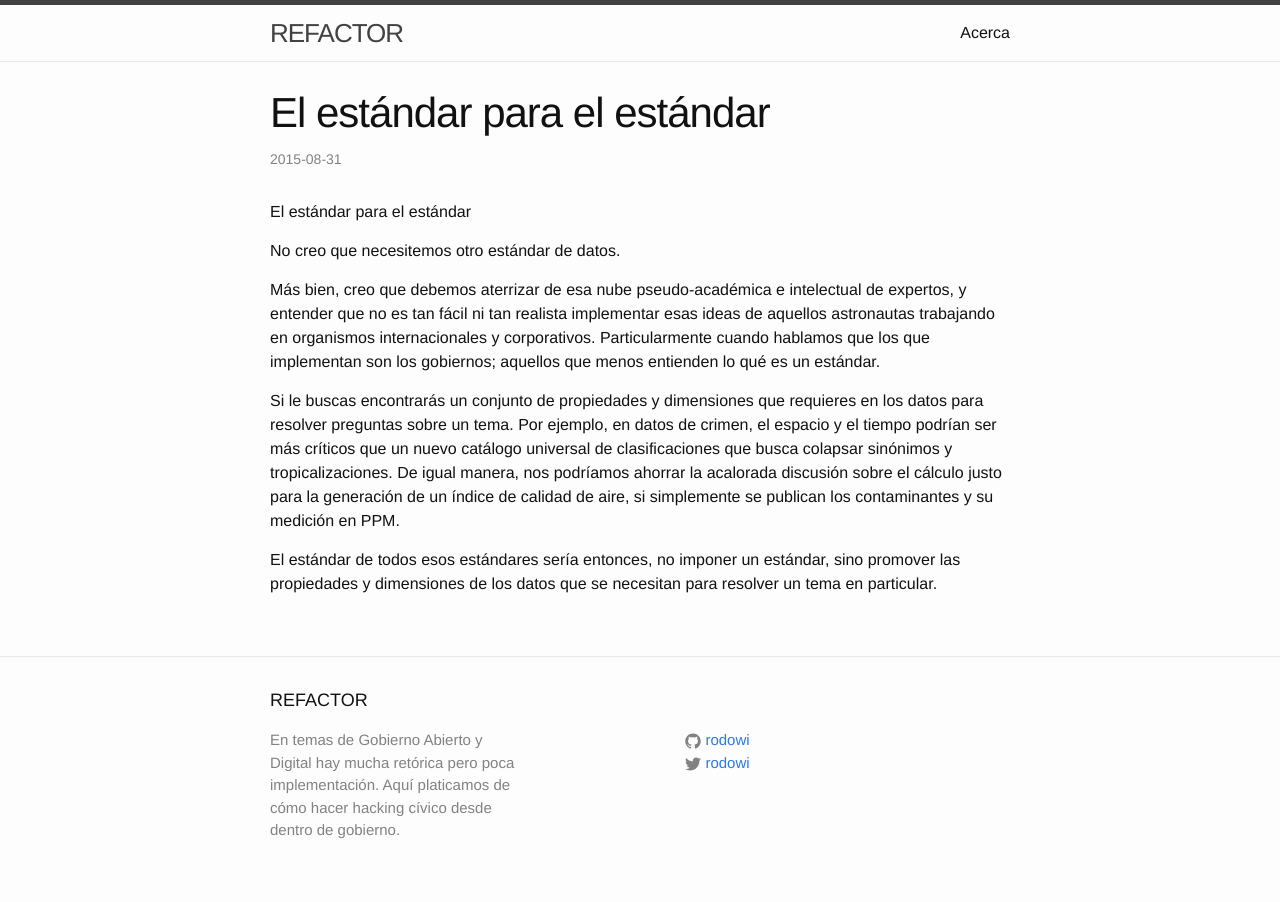
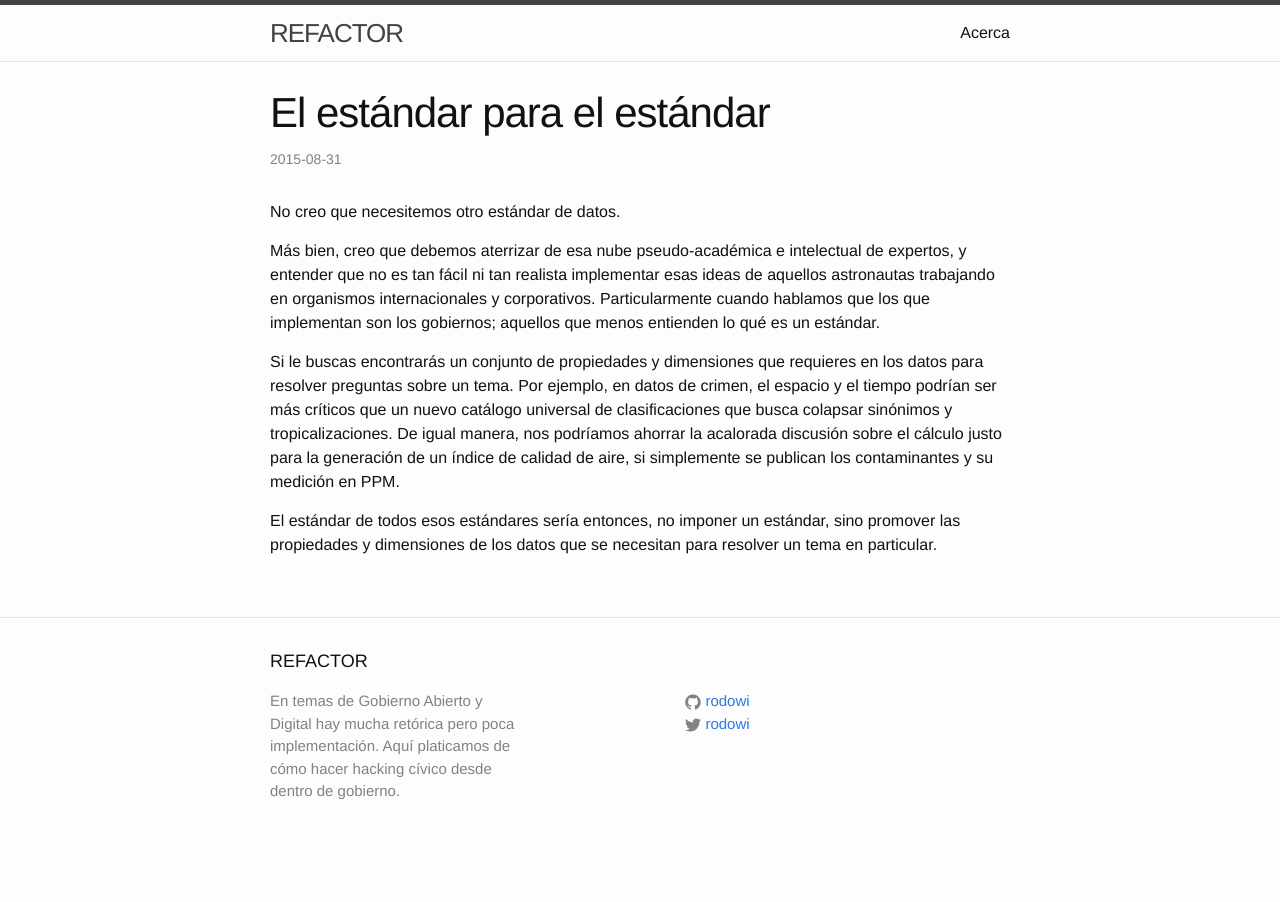
Before and after one commit to defvol/refactor, a Jekyll site: the page built from _posts/2015-08-31-otro-estandar-mas.md, in a window 1280 px wide. Built offline with Jekyll 4.4.1, drawn with Linux system fonts in a browser that asks for light colours.

Commit message:
Remove doppel title

```diff
--- a/_posts/2015-08-31-otro-estandar-mas.md
+++ b/_posts/2015-08-31-otro-estandar-mas.md
@@ -4,8 +4,6 @@ title:  "El estándar para el estándar"
 date:   2015-08-31 23:05:00
 categories: articulo
 ---
-
-El estándar para el estándar
 
 No creo que necesitemos otro estándar de datos.
 
```
